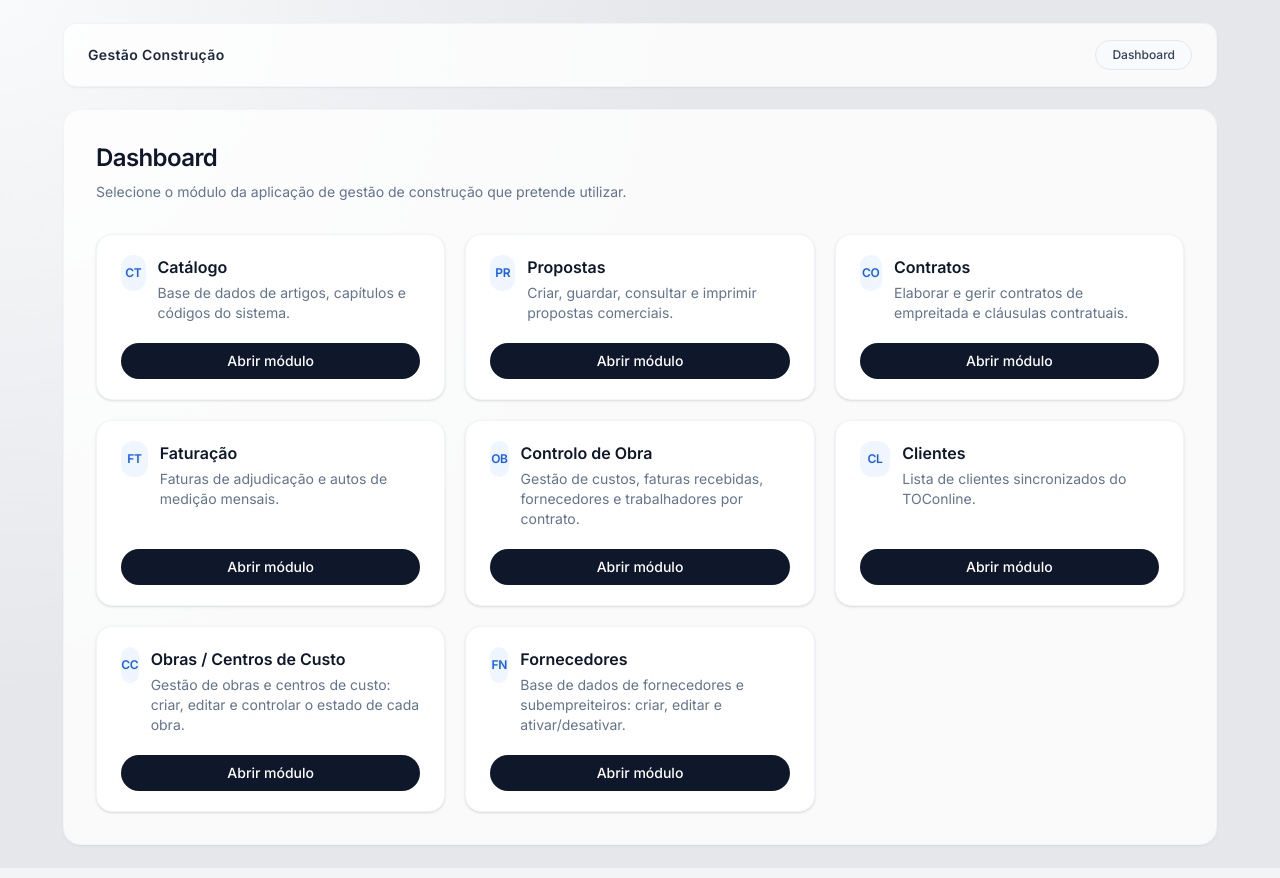
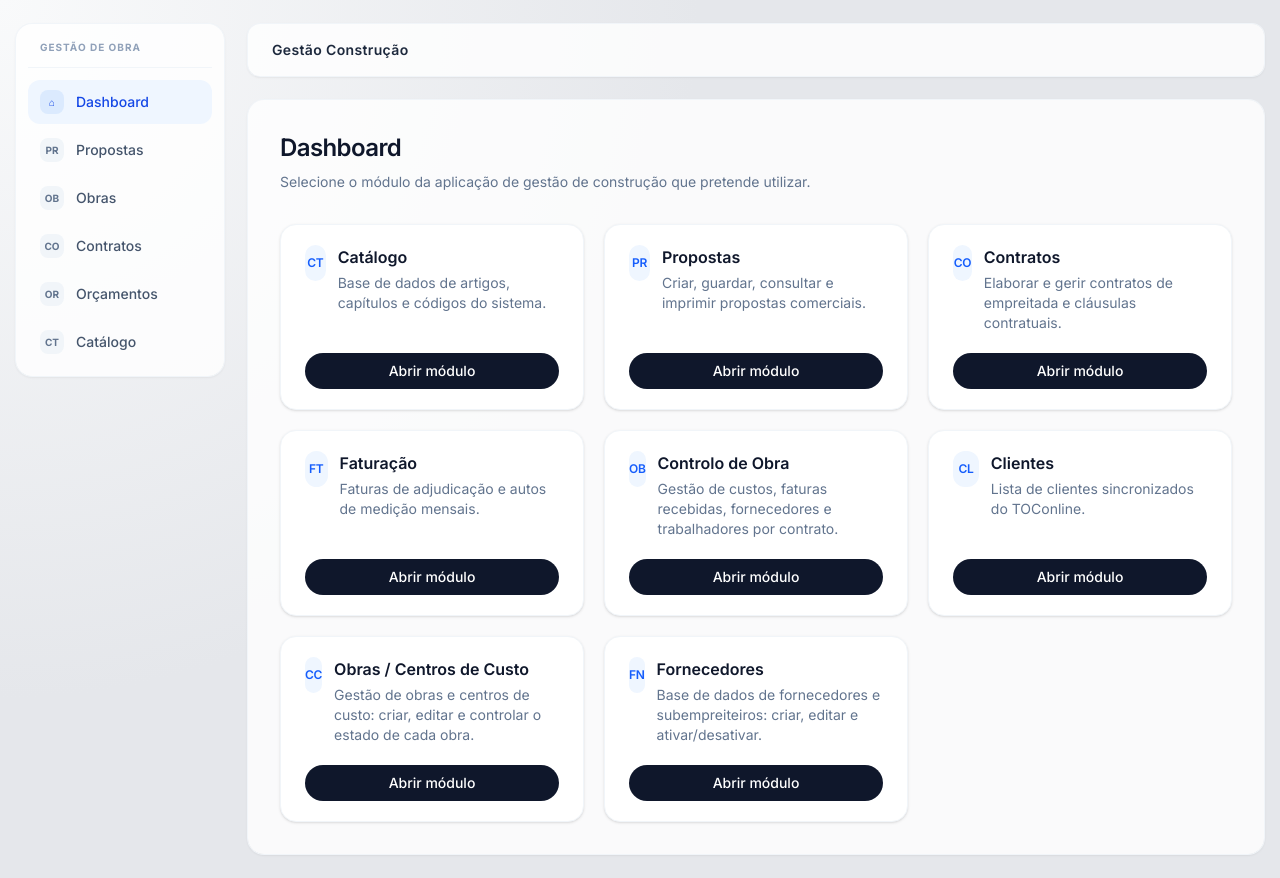
Before and after one commit to BailaoHugo/gestao-construcao, a Next.js app: page / in a window 1280 px wide. Built offline with nearby package versions, Linux system fonts and the light colour scheme.

Commit message:
feat: sidebar navigation com todos os módulos

```diff
--- a/src/components/layout/MainLayout.tsx
+++ b/src/components/layout/MainLayout.tsx
@@ -1,4 +1,5 @@
 import type { ReactNode } from "react";
+import { Sidebar } from "./Sidebar";
 
 type MainLayoutProps = {
   children: ReactNode;
@@ -7,8 +8,11 @@ type MainLayoutProps = {
 export function MainLayout({ children }: MainLayoutProps) {
   return (
     <div className="min-h-screen bg-surface px-4 py-6 text-slate-900">
-      <div className="mx-auto flex max-w-6xl flex-col gap-6">
-        {children}
+      <div className="mx-auto flex max-w-7xl gap-6">
+        <Sidebar />
+        <div className="flex min-w-0 flex-1 flex-col gap-6">
+          {children}
+        </div>
       </div>
     </div>
   );
--- /dev/null
+++ b/src/components/layout/Sidebar.tsx
@@ -0,0 +1,55 @@
+"use client";
+import Link from "next/link";
+import { usePathname } from "next/navigation";
+
+const navItems = [
+  { href: "/", label: "Dashboard", abbr: "⌂", exact: true },
+  { href: "/propostas", label: "Propostas", abbr: "PR" },
+  { href: "/obras", label: "Obras", abbr: "OB" },
+  { href: "/contratos", label: "Contratos", abbr: "CO" },
+  { href: "/orcamentos", label: "Orçamentos", abbr: "OR" },
+  { href: "/catalogo", label: "Catálogo", abbr: "CT" },
+];
+
+export function Sidebar() {
+  const pathname = usePathname();
+
+  return (
+    <aside className="no-print hidden md:block w-52 shrink-0">
+      <nav className="sticky top-6 flex flex-col gap-1 rounded-2xl bg-white/80 p-3 shadow-sm ring-1 ring-slate-100">
+        <div className="mb-2 px-3 pt-1 pb-3 border-b border-slate-100">
+          <p className="text-[10px] font-bold tracking-widest text-slate-400 uppercase">
+            Gestão de Obra
+          </p>
+        </div>
+        {navItems.map((item) => {
+          const active = item.exact
+            ? pathname === item.href
+            : pathname.startsWith(item.href);
+          return (
+            <Link
+              key={item.href}
+              href={item.href}
+              className={`flex items-center gap-3 rounded-xl px-3 py-2.5 text-sm font-medium transition-colors ${
+                active
+                  ? "bg-blue-50 text-blue-700"
+                  : "text-slate-600 hover:bg-slate-50 hover:text-slate-900"
+              }`}
+            >
+              <span
+                className={`flex h-6 w-6 shrink-0 items-center justify-center rounded-lg text-[10px] font-bold ${
+                  active
+                    ? "bg-blue-100 text-blue-700"
+                    : "bg-slate-100 text-slate-500"
+                }`}
+              >
+                {item.abbr}
+              </span>
+              {item.label}
+            </Link>
+          );
+        })}
+      </nav>
+    </aside>
+  );
+}
--- a/src/components/layout/TopBar.tsx
+++ b/src/components/layout/TopBar.tsx
@@ -1,21 +1,13 @@
-import Link from "next/link";
-
 type TopBarProps = {
   title?: string;
 };
 
 export function TopBar({ title = "Gestão Construção" }: TopBarProps) {
   return (
-    <header className="no-print flex items-center justify-between rounded-xl bg-white/80 px-6 py-4 shadow-sm ring-1 ring-slate-100">
-      <div className="text-sm font-semibold tracking-wide text-slate-800">
+    <header className="no-print flex items-center rounded-xl bg-white/80 px-6 py-4 shadow-sm ring-1 ring-slate-100">
+      <h1 className="text-sm font-semibold tracking-wide text-slate-800">
         {title}
-      </div>
-      <Link
-        href="/"
-        className="rounded-full border border-slate-200 bg-slate-50 px-4 py-1.5 text-xs font-medium text-slate-700 transition hover:bg-slate-100"
-      >
-        Dashboard
-      </Link>
+      </h1>
     </header>
   );
 }
```
